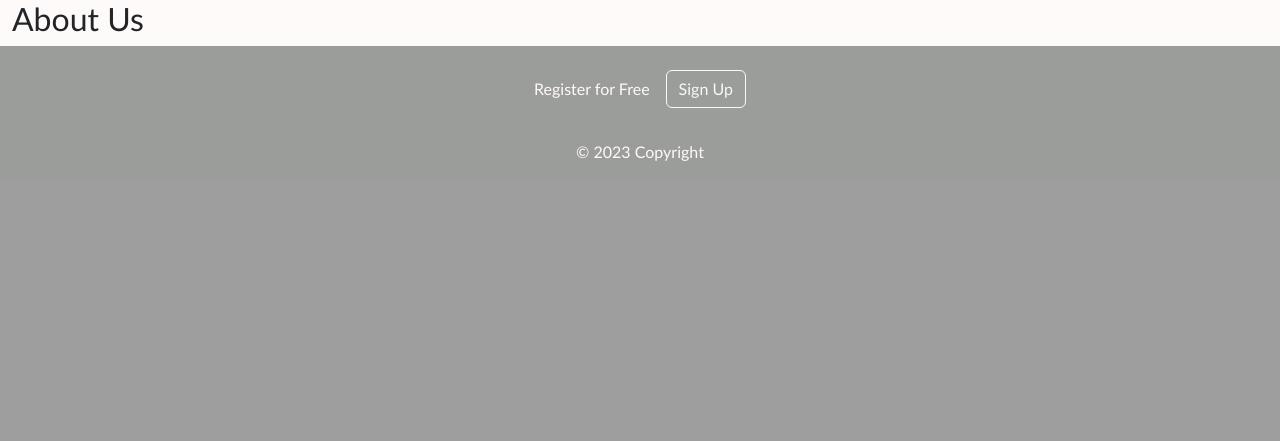
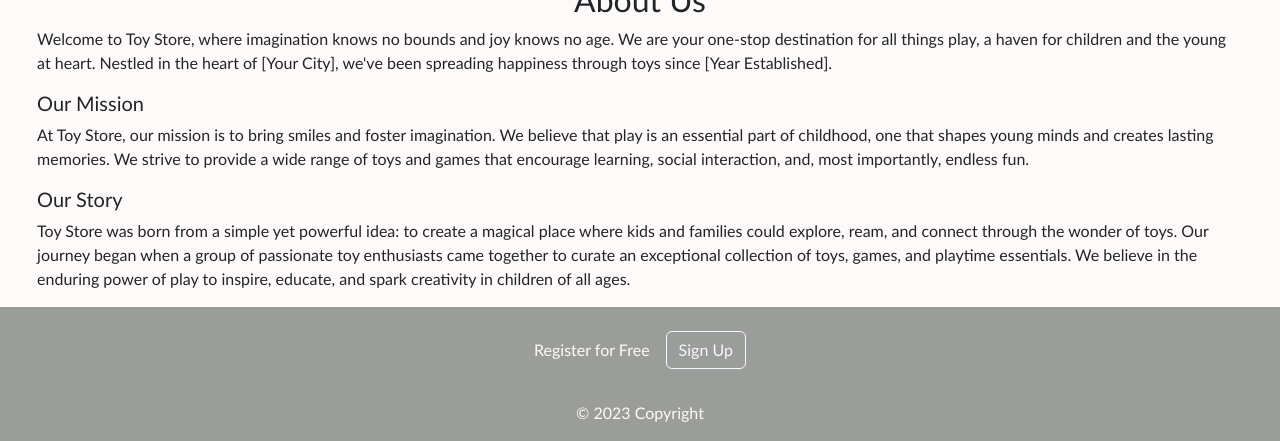
Before and after one commit to aPavesich/IT391-CurbsidePickup, a PHP site: page / in a window 1280 px wide. Shown: the part 1055-1496 px from the top of the page. Before the commit the page ends 1216 px from the top, so only its background shows below. Run offline with PHP 8.4, Linux system fonts and the light colour scheme; some libraries are stand-ins or nearby versions.

Commit message:
finished home page

```diff
--- a/src/index.html
+++ b/src/index.html
@@ -66,9 +66,15 @@
         </div>
         <div class="carousel-item" data-bs-interval="15000">
           <img src="../public/pexels-neosiam-681118.jpg" class="d-block w-100" alt="..." />
+          <div class="carousel-caption">
+            <h3>Check out our huge sale!</h3>
+          </div>
         </div>
         <div class="carousel-item" data-bs-interval="15000">
           <img src="../public/pexels-norma-mortenson-4391478.jpg" class="d-block w-100" alt="Curbside Pickup" />
+          <div class="carousel-caption">
+            <h3>10% off your first order on curbside pickup</h3>
+          </div>
         </div>
       </div>
         <button class="carousel-control-prev" type="button" data-bs-target="#photoCarousel" data-bs-slide="prev">
@@ -105,8 +111,21 @@
         </div>
       </div>
     </div>
-    <div class="container-fluid">
+    <div class="container-fluid section3">
+      <hr />
       <h2>About Us</h2>
+      <p>Welcome to Toy Store, where imagination knows no bounds and joy knows no age. We are your one-stop destination for all things play, a haven for children and the young at heart.
+        Nestled in the heart of [Your City], we've been spreading happiness through toys since [Year Established].</p>
+      <h5>Our Mission</h5>
+        <p>
+        At Toy Store, our mission is to bring smiles and foster imagination. We believe that play is an essential part of childhood, one that shapes young minds
+        and creates lasting memories. We strive to provide a wide range of toys and games that encourage learning, social interaction,
+        and, most importantly, endless fun.</p>
+      <h5>Our Story</h5>
+        <p>
+Toy Store was born from a simple yet powerful idea: to create a magical place where kids and families could explore,
+ream, and connect through the wonder of toys. Our journey began when a group of passionate toy enthusiasts came together to curate an exceptional collection of toys, games,
+and playtime essentials. We believe in the enduring power of play to inspire, educate, and spark creativity in children of all ages.</p>
     </div>
     <section class="">
       <footer class="text-center footer">
--- a/src/styles/home.css
+++ b/src/styles/home.css
@@ -2,8 +2,12 @@
     font-family: 'Trebuchet MS', 'Lucida Sans Unicode', 'Lucida Grande', 'Lucida Sans', Arial, sans-serif;
 }
 .carousel-inner{
-    height: 425px;
+    height: 360px;
     object-fit: fill;
+}
+.carousel-caption{
+    padding-bottom: 48%;
+    color: aquamarine;
 }
 #section1{
     padding-left: 7%;
@@ -52,3 +56,23 @@ float: right;
     opacity: 1;
     color:snow;
 }
+
+.section3{
+    padding-top: 1%;
+
+}
+
+.section3 h2{
+text-align: center;
+}
+.section3 h5 {
+    padding-left: 2%;
+    text-align: left;
+}
+
+.section3 p{
+    padding-left: 2%;
+    padding-right: 3%;
+    display: inline-block;
+    text-align: left;
+}
```
